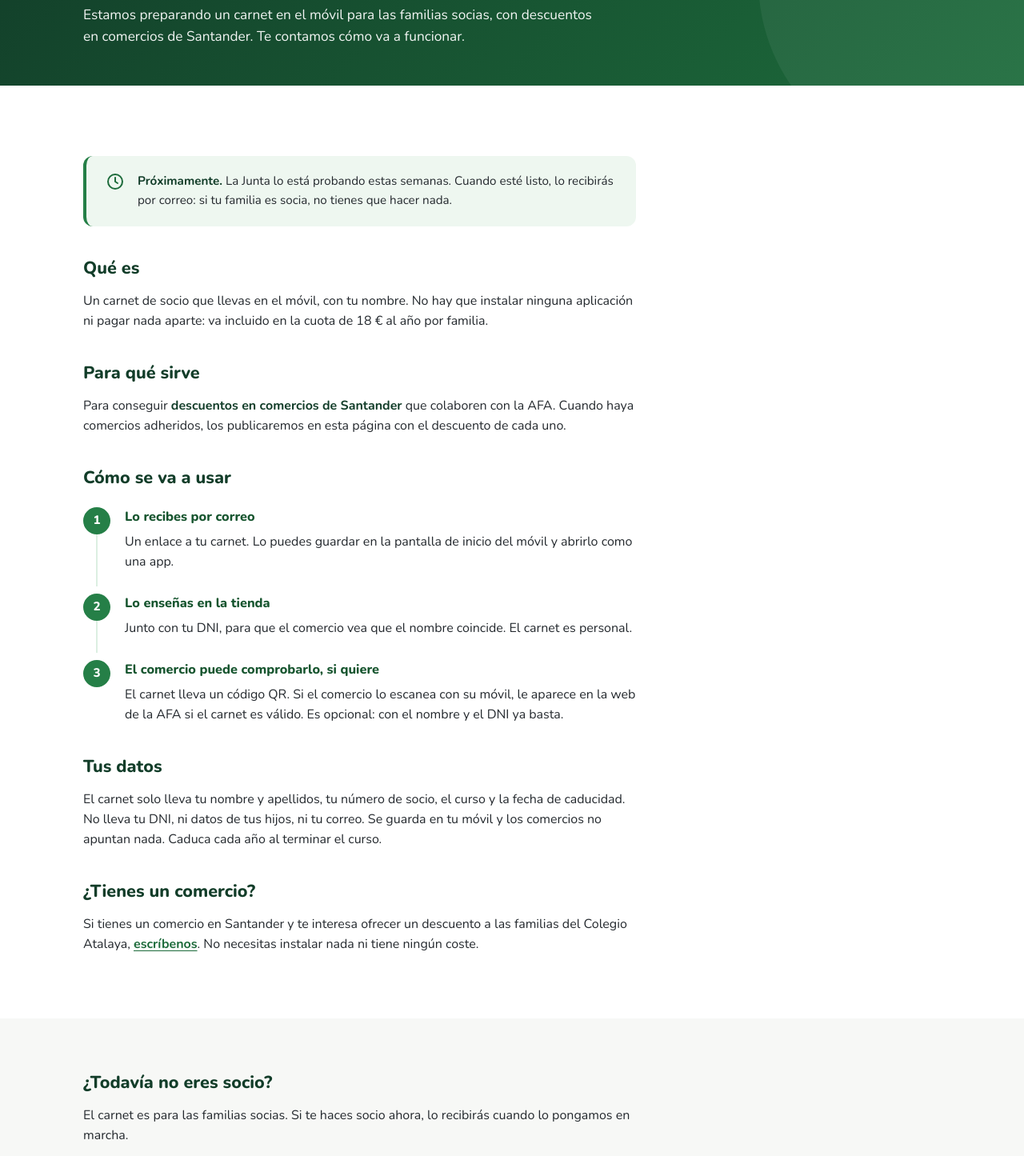
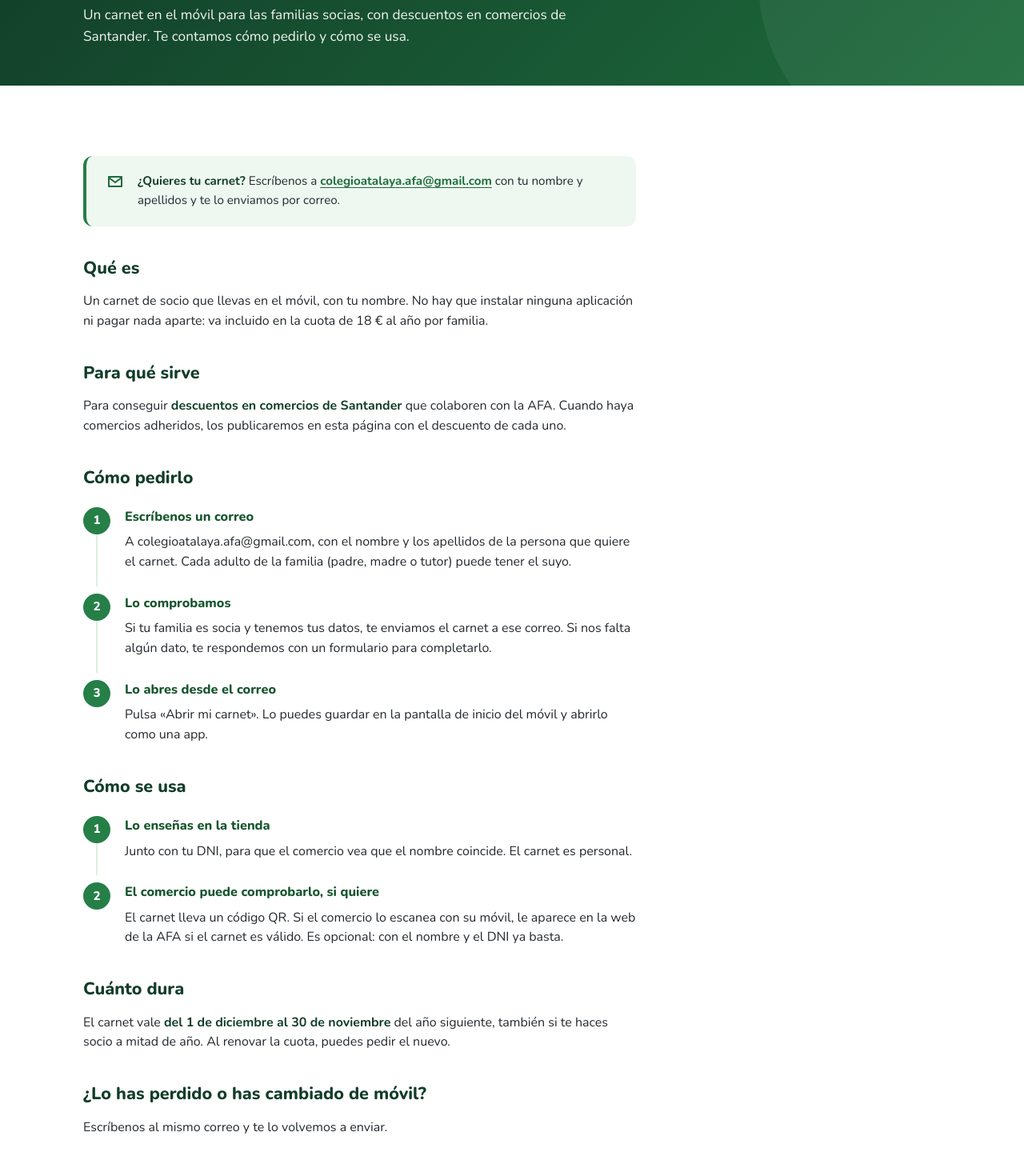
Before and after one commit to Atalaya-AFA-Web/Website, a plain HTML site: page paginas/carnet-socio/index.html in a window 1280 px wide. Shown: the part 230-1675 px from the top of the page at 80% size. Drawn offline with Linux system fonts and the light colour scheme; a script that the page names is missing.

Commit message:
Actualizar el contenido de la web para recoger el funcionamiento nuevo del carnet digital

```diff
--- a/paginas/carnet-socio/index.html
+++ b/paginas/carnet-socio/index.html
@@ -4,7 +4,7 @@
   <meta charset="UTF-8">
   <meta name="viewport" content="width=device-width, initial-scale=1.0">
   <title>Carnet de socio digital · AFA Atalaya</title>
-  <meta name="description" content="La AFA del Colegio Atalaya está preparando un carnet de socio digital, en el móvil, con descuentos en comercios de Santander para las familias socias.">
+  <meta name="description" content="El carnet de socio digital de la AFA del Colegio Atalaya: en el móvil, a tu nombre y con descuentos en comercios de Santander. Pídelo escribiendo a la AFA.">
   <link rel="icon" href="../../img/favicon.svg" type="image/svg+xml">
   <link rel="stylesheet" href="../../css/fuentes.css">
   <link rel="stylesheet" href="../../css/styles.css">
@@ -32,7 +32,7 @@
   <meta property="og:locale" content="es_ES">
   <meta property="og:url" content="https://afacolegioatalaya.es/paginas/carnet-socio/">
   <meta property="og:title" content="Carnet de socio digital · AFA Atalaya">
-  <meta property="og:description" content="La AFA del Colegio Atalaya está preparando un carnet de socio digital, en el móvil, con descuentos en comercios de Santander para las familias socias.">
+  <meta property="og:description" content="El carnet de socio digital de la AFA del Colegio Atalaya: en el móvil, a tu nombre y con descuentos en comercios de Santander. Pídelo escribiendo a la AFA.">
   <meta property="og:image" content="https://afacolegioatalaya.es/img/og-afa-atalaya.jpg">
   <meta property="og:image:width" content="1200">
   <meta property="og:image:height" content="630">
@@ -133,32 +133,31 @@
         </nav>
         <h1 class="page-title">Carnet de socio digital</h1>
         <p class="page-lead">
-          Estamos preparando un carnet en el móvil para las familias socias,
-          con descuentos en comercios de Santander. Te contamos cómo va a
-          funcionar.
+          Un carnet en el móvil para las familias socias, con descuentos en
+          comercios de Santander. Te contamos cómo pedirlo y cómo se usa.
         </p>
       </div>
     </section>
 
     <!-- ==========================================================================
-         PÁGINA DE ANUNCIO (octubre de 2026)
-         Se publica mientras el carnet está en piloto, por eso todo está en
-         futuro y no se nombran comercios. Cuando se lance:
-           · pasar los textos a presente y quitar el aviso «Próximamente»;
-           · añadir la lista de comercios adheridos en «Dónde se puede usar»;
-           · enlazar esta página desde el menú como «Descuentos para socios».
+         CARNET DE SOCIO (noviembre de 2026)
+         El carnet se pide por correo y la Junta lo envía a mano desde la hoja
+         de socios. Aquí NO se enlaza el formulario de datos: si la persona no
+         está en la hoja, la AFA le responde con el enlace.
+         Validez: del 1 de diciembre al 30 de noviembre del año siguiente.
+         Pendiente: añadir la lista de comercios adheridos cuando los haya.
          ========================================================================== -->
     <section class="section">
       <div class="container">
         <div class="prose">
 
           <div class="callout">
-            <svg class="icon" viewBox="0 0 24 24" aria-hidden="true"><circle cx="12" cy="12" r="9" fill="none" stroke="currentColor" stroke-width="2"/><path d="M12 7v5l3 2" fill="none" stroke="currentColor" stroke-width="2" stroke-linecap="round" stroke-linejoin="round"/></svg>
+            <svg class="icon" viewBox="0 0 24 24" aria-hidden="true"><path d="M4 6h16v12H4z M4 7l8 6 8-6" fill="none" stroke="currentColor" stroke-width="2" stroke-linecap="round" stroke-linejoin="round"/></svg>
             <div>
               <p>
-                <strong>Próximamente.</strong> La Junta lo está probando estas
-                semanas. Cuando esté listo, lo recibirás por correo: si tu
-                familia es socia, no tienes que hacer nada.
+                <strong>¿Quieres tu carnet?</strong> Escríbenos a
+                <a href="mailto:colegioatalaya.afa@gmail.com?subject=Solicitud%20de%20carnet%20de%20socio" data-email><span data-email-text>colegioatalaya.afa@gmail.com</span></a>
+                con tu nombre y apellidos y te lo enviamos por correo.
               </p>
             </div>
           </div>
@@ -177,15 +176,35 @@
             publicaremos en esta página con el descuento de cada uno.
           </p>
 
-          <h2>Cómo se va a usar</h2>
+          <h2>Cómo pedirlo</h2>
           <ol class="steps">
             <li>
-              <h3>Lo recibes por correo</h3>
+              <h3>Escríbenos un correo</h3>
               <p>
-                Un enlace a tu carnet. Lo puedes guardar en la pantalla de
+                A colegioatalaya.afa@gmail.com, con el nombre y los apellidos
+                de la persona que quiere el carnet. Cada adulto de la familia
+                (padre, madre o tutor) puede tener el suyo.
+              </p>
+            </li>
+            <li>
+              <h3>Lo comprobamos</h3>
+              <p>
+                Si tu familia es socia y tenemos tus datos, te enviamos el
+                carnet a ese correo. Si nos falta algún dato, te respondemos
+                con un formulario para completarlo.
+              </p>
+            </li>
+            <li>
+              <h3>Lo abres desde el correo</h3>
+              <p>
+                Pulsa «Abrir mi carnet». Lo puedes guardar en la pantalla de
                 inicio del móvil y abrirlo como una app.
               </p>
             </li>
+          </ol>
+
+          <h2>Cómo se usa</h2>
+          <ol class="steps">
             <li>
               <h3>Lo enseñas en la tienda</h3>
               <p>
@@ -203,12 +222,24 @@
             </li>
           </ol>
 
+          <h2>Cuánto dura</h2>
+          <p>
+            El carnet vale <strong>del 1 de diciembre al 30 de noviembre</strong>
+            del año siguiente, también si te haces socio a mitad de año. Al
+            renovar la cuota, puedes pedir el nuevo.
+          </p>
+
+          <h2>¿Lo has perdido o has cambiado de móvil?</h2>
+          <p>
+            Escríbenos al mismo correo y te lo volvemos a enviar.
+          </p>
+
           <h2>Tus datos</h2>
           <p>
-            El carnet solo lleva tu nombre y apellidos, tu número de socio, el
-            curso y la fecha de caducidad. No lleva tu DNI, ni datos de tus
-            hijos, ni tu correo. Se guarda en tu móvil y los comercios no
-            apuntan nada. Caduca cada año al terminar el curso.
+            El carnet solo lleva tu nombre y apellidos, tu número de socio y la
+            fecha de caducidad. No lleva tu DNI, ni datos de tus hijos, ni tu
+            correo. Se guarda en tu móvil y los comercios no apuntan nada. Más
+            detalles en la <a href="../privacidad/index.html">política de privacidad</a>.
           </p>
 
           <h2>¿Tienes un comercio?</h2>
@@ -229,8 +260,8 @@
         <div class="prose">
           <h2>¿Todavía no eres socio?</h2>
           <p>
-            El carnet es para las familias socias. Si te haces socio ahora,
-            lo recibirás cuando lo pongamos en marcha.
+            El carnet es para las familias socias. Hazte socio y después
+            escríbenos para pedir tu carnet.
           </p>
           <p>
             <a href="../hazte-socio/index.html" data-enlace="altaSocio" class="btn btn-primary">Hazte socio</a>
--- a/sitemap.xml
+++ b/sitemap.xml
@@ -5,7 +5,7 @@
 <urlset xmlns="http://www.sitemaps.org/schemas/sitemap/0.9">
   <url>
     <loc>https://afacolegioatalaya.es/</loc>
-    <lastmod>2026-10-27</lastmod>
+    <lastmod>2026-11-23</lastmod>
     <changefreq>monthly</changefreq>
     <priority>1.0</priority>
   </url>
@@ -17,7 +17,7 @@
   </url>
   <url>
     <loc>https://afacolegioatalaya.es/paginas/carnet-socio/</loc>
-    <lastmod>2026-10-13</lastmod>
+    <lastmod>2026-11-23</lastmod>
     <changefreq>monthly</changefreq>
     <priority>0.8</priority>
   </url>
@@ -77,7 +77,7 @@
   </url>
   <url>
     <loc>https://afacolegioatalaya.es/paginas/privacidad/</loc>
-    <lastmod>2026-10-09</lastmod>
+    <lastmod>2026-11-23</lastmod>
     <changefreq>yearly</changefreq>
     <priority>0.3</priority>
   </url>
```
Also changed, not shown: carnet/index.html (+8 -2 lines), index.html (+5 -4 lines), paginas/privacidad/index.html (+32 -1 lines).
